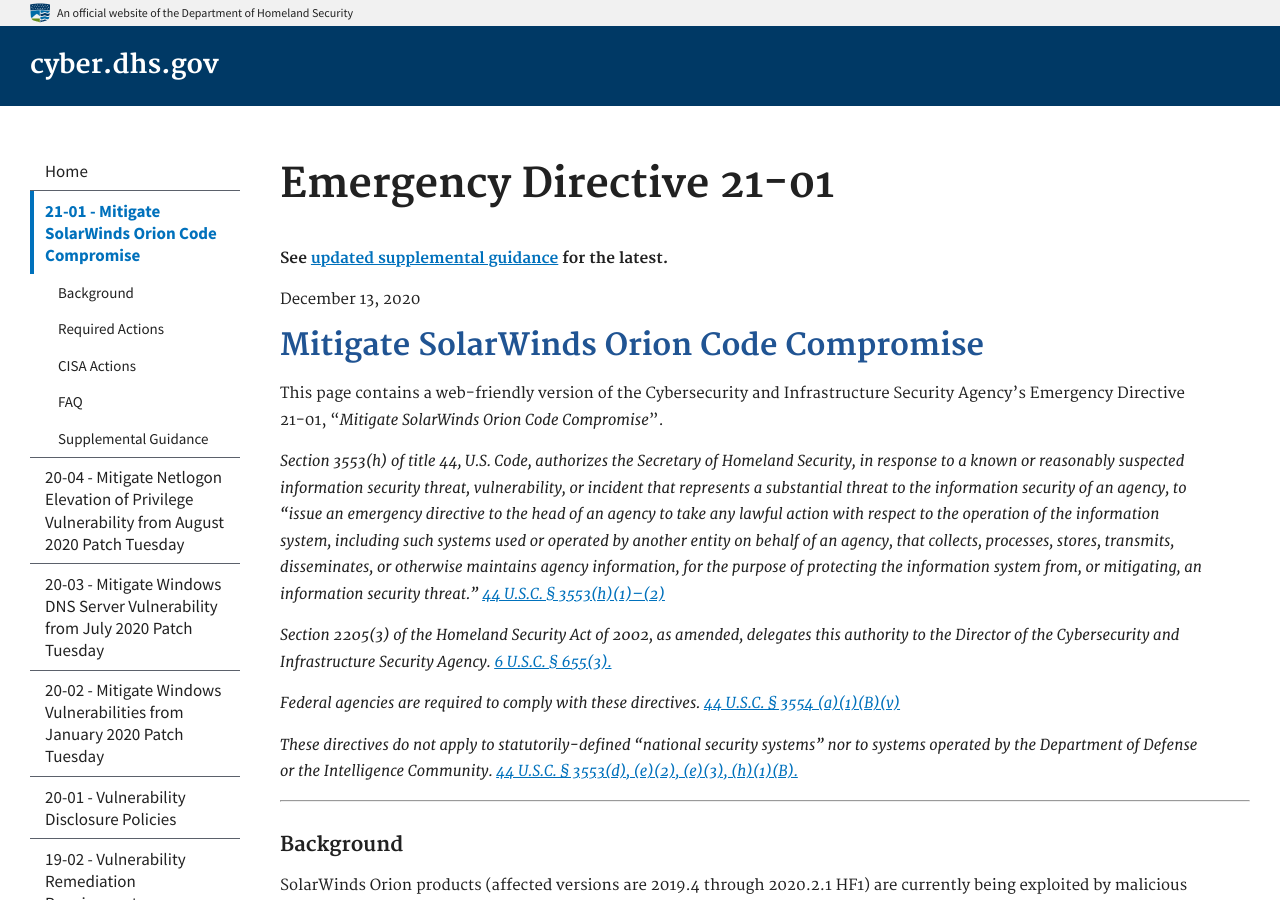
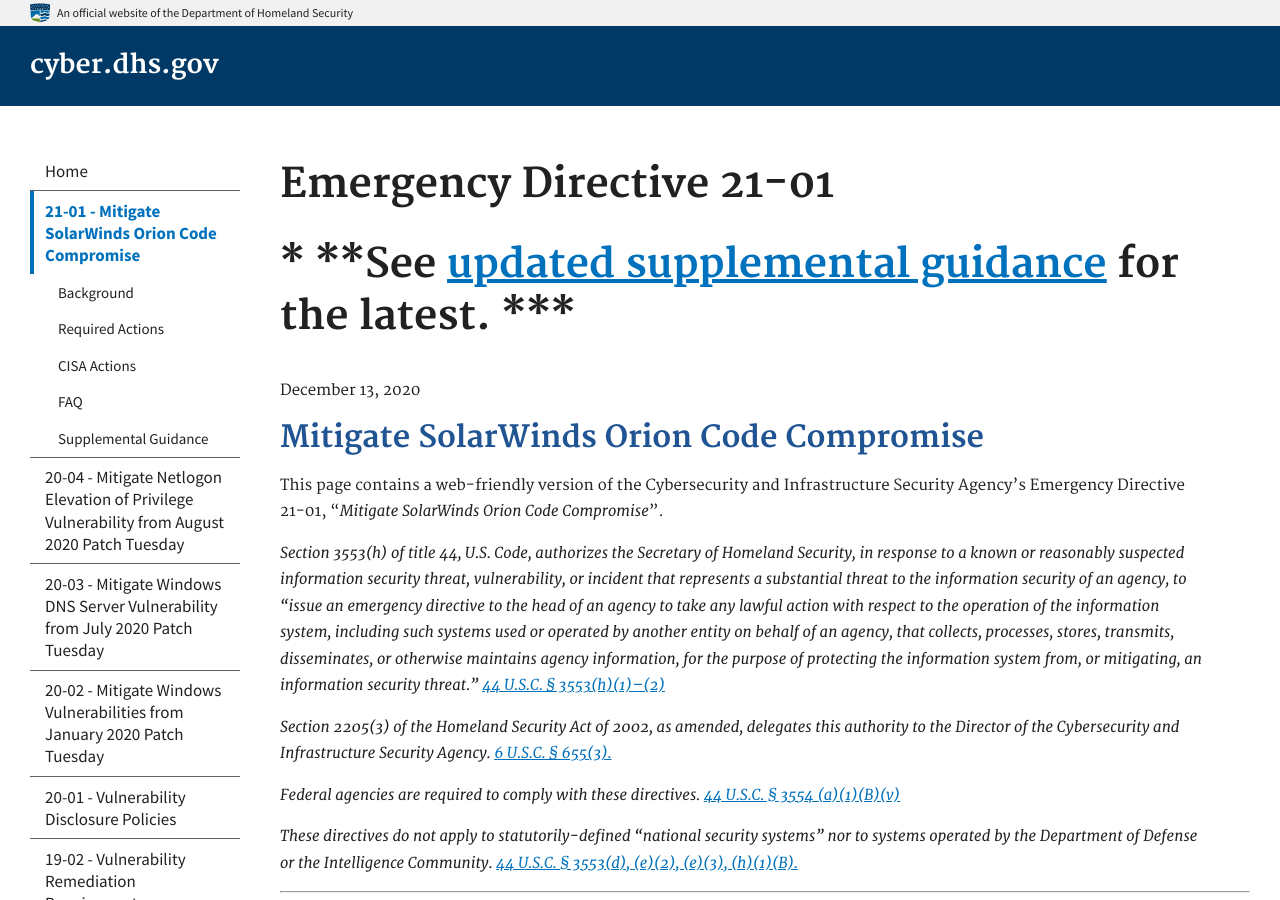
Before and after one commit to cisagov/cyber.dhs.gov, a Jekyll site: the page built from pages/ed-21-01.md, in a window 1280 px wide and 900 px high. Built offline with Jekyll 4.4.1, drawn with Linux system fonts in a browser that asks for light colours.

```diff
--- a/pages/ed-21-01.md
+++ b/pages/ed-21-01.md
@@ -15,7 +15,7 @@ subnav:
   - text: Supplemental Guidance
     href: "#supplemental-guidance-v3"
 ---
-**See [updated supplemental guidance](#supplemental-guidance-v3) for the latest.**
+# *** **See [updated supplemental guidance](#supplemental-guidance-v3) for the latest.** ***
 
 December 13, 2020
 ##  **Mitigate SolarWinds Orion Code Compromise**
```
